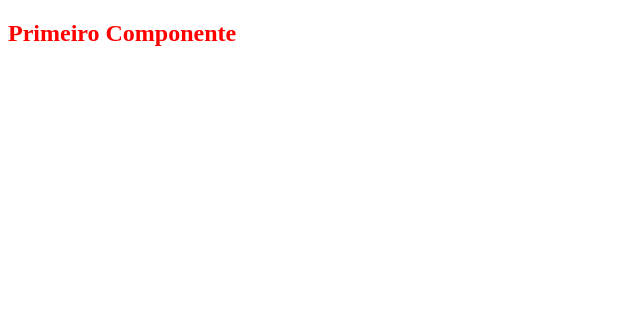
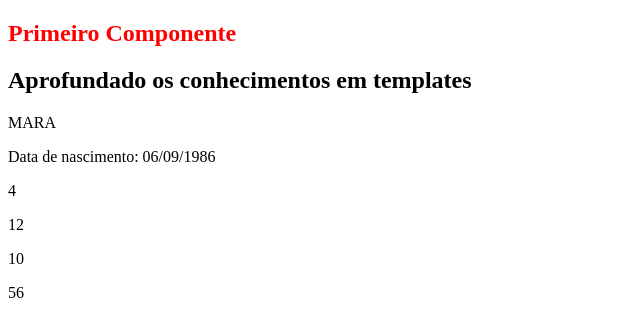
Before and after one commit to mararbia/Learning-Angular, an Angular app in the folder fundamentos-angular/: page / in a window 1280 px wide. Shown: the top 336 px of the page, without its empty margins (0-640 px from the left). Built offline with nearby package versions, Linux system fonts and the light colour scheme.

Commit message:
Customization pipe

```diff
--- a/fundamentos-angular/src/app/app.component.html
+++ b/fundamentos-angular/src/app/app.component.html
@@ -1 +1,3 @@
 <app-first-component></app-first-component>
+<app-second-component></app-second-component>
+<app-pipe-customized></app-pipe-customized>
--- /dev/null
+++ b/fundamentos-angular/src/app/multiply-by.pipe.ts
@@ -0,0 +1,12 @@
+import { Pipe, PipeTransform } from '@angular/core';
+
+@Pipe({
+  name: 'multiplyBy'
+})
+export class MultiplyByPipe implements PipeTransform {
+
+  transform(value: number, multiplier: number): unknown {
+    return value * multiplier;
+  }
+
+}
--- /dev/null
+++ b/fundamentos-angular/src/app/pipe-customized/pipe-customized.component.html
@@ -0,0 +1,4 @@
+<p>{{2 | multiplyBy:2}}</p>
+<p>{{4 | multiplyBy:3}}</p>
+<p>{{5 | multiplyBy:2}}</p>
+<p>{{7 | multiplyBy:8}}</p>
```
Also changed, not shown: fundamentos-angular/src/app/app.module.ts (+7 -1 lines), fundamentos-angular/src/app/pipe-customized/pipe-customized.component.ts (added, +10 -0 lines), fundamentos-angular/src/app/pipe-customized/pipe-customized.component.css (added), 2 other files (tests, documents, lock files or other folders).
